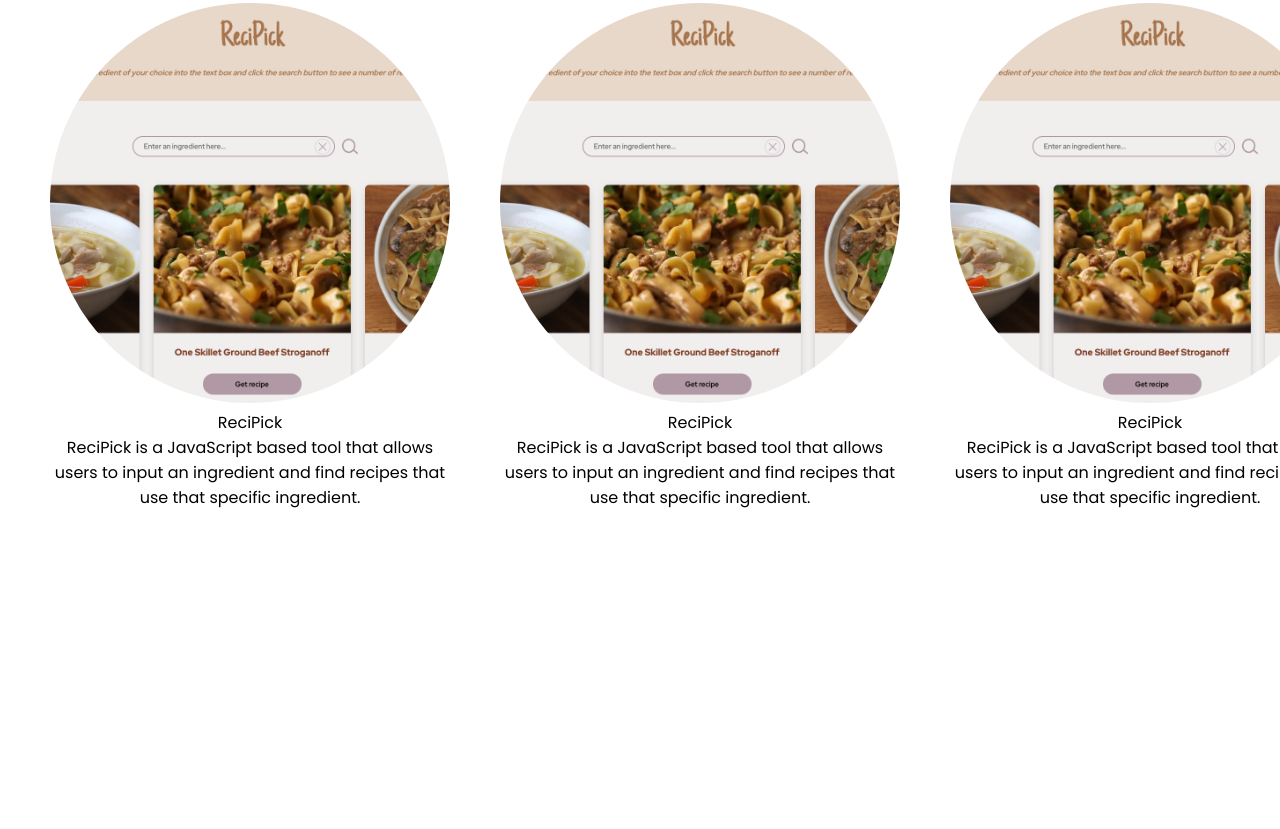
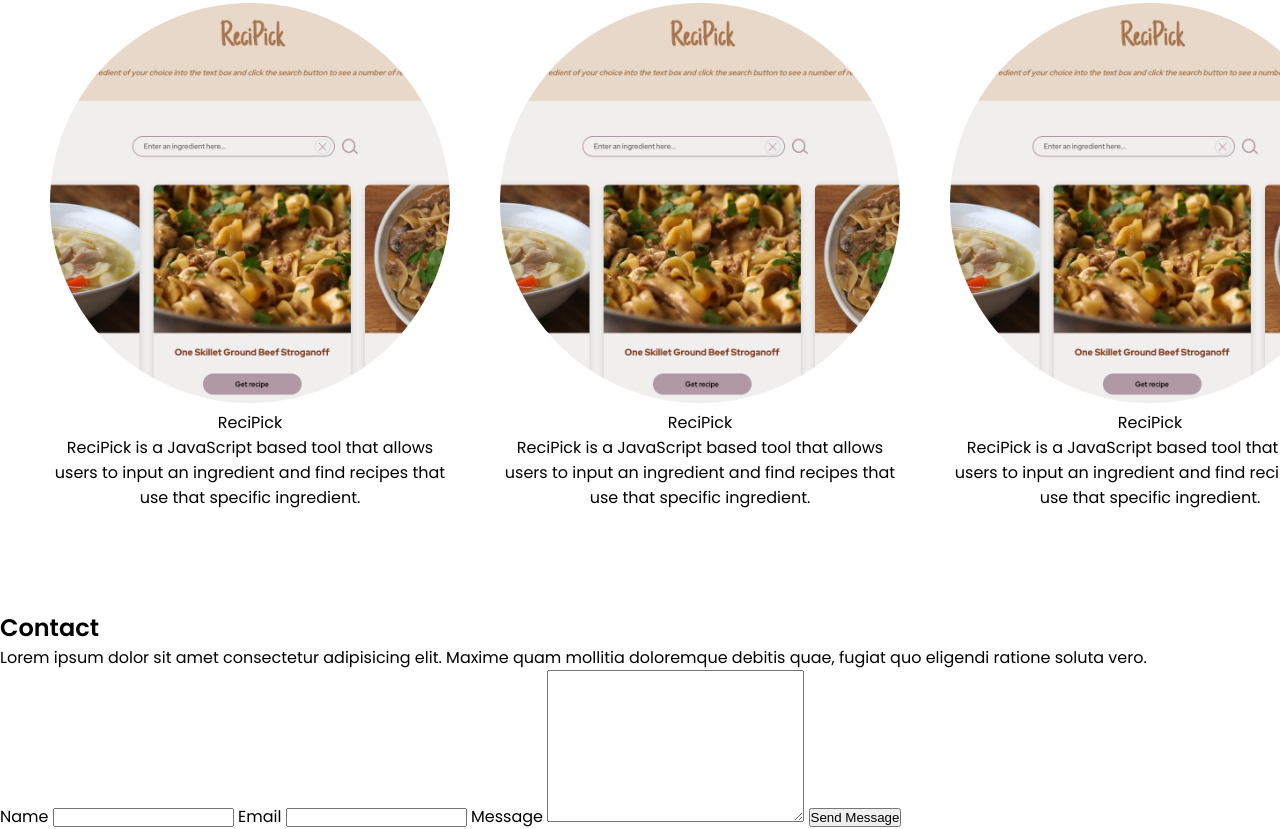
Before and after one commit to lawlawson/personal-portfolio-webpage, a plain HTML site: page index.html in a window 1280 px wide. Shown: the part 964-1793 px from the top of the page. Before the commit the page ends 1574 px from the top, so only its background shows below. Drawn offline with Linux system fonts and the light colour scheme.

Commit message:
added initial form

```diff
--- a/index.html
+++ b/index.html
@@ -139,7 +139,28 @@
           </div>
         </div>
       </section>
-      <section id="contact"></section>
+      <section id="contact" class="contact-section">
+        <h2>Contact</h2>
+
+        <div class="group">
+          <div class="text">
+            Lorem ipsum dolor sit amet consectetur adipisicing elit. Maxime quam
+            mollitia doloremque debitis quae, fugiat quo eligendi ratione soluta
+            vero.
+          </div>
+          <form action="">
+            <label for="name">Name</label>
+            <input type="text" id="name" />
+
+            <label for="email">Email</label>
+            <input type="email" id="email" />
+
+            <label for="message">Message</label>
+            <textarea name="" id="" cols="30" rows="10"></textarea>
+            <button type="submit">Send Message</button>
+          </form>
+        </div>
+      </section>
     </main>
   </body>
 </html>
```
